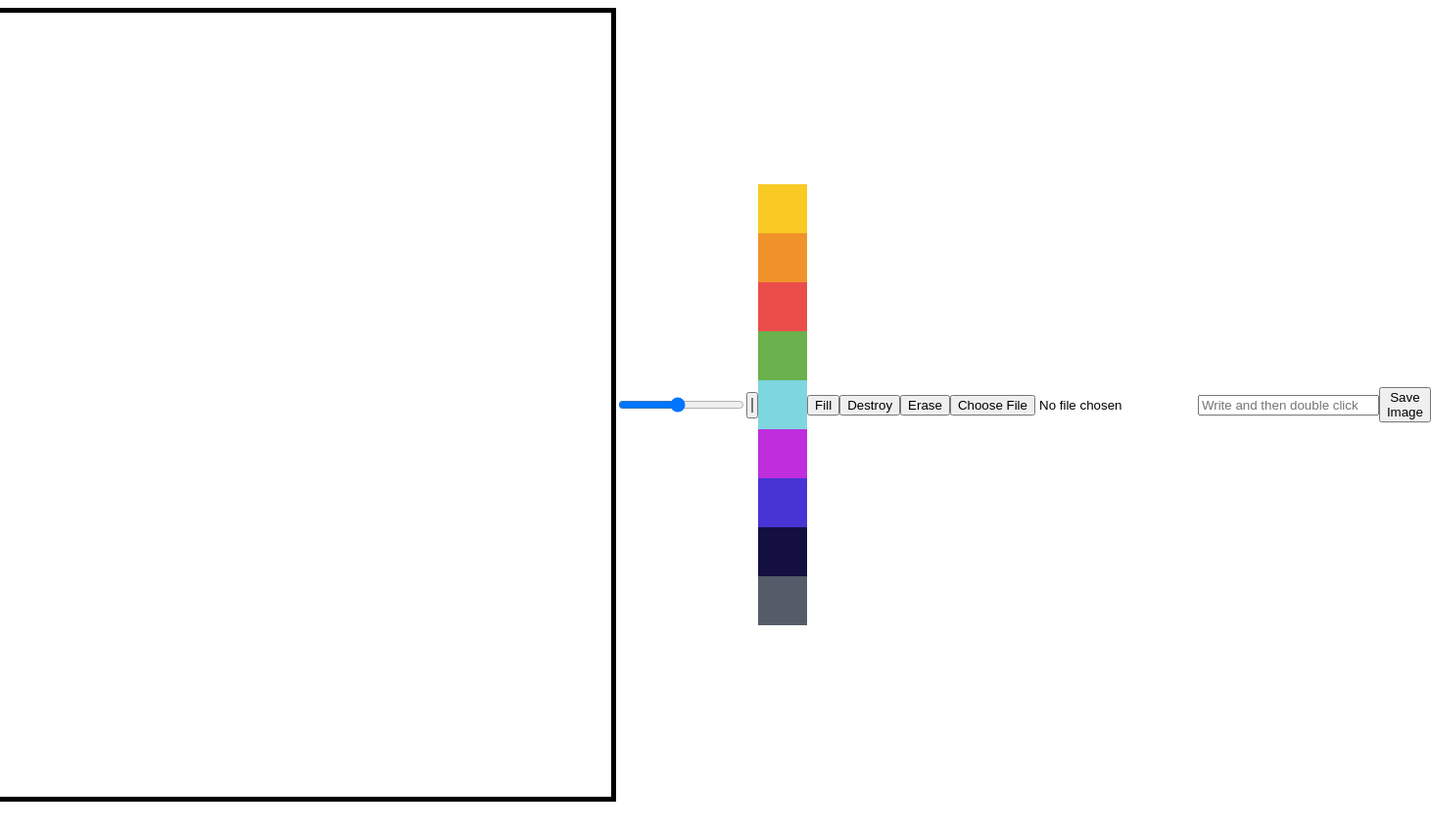
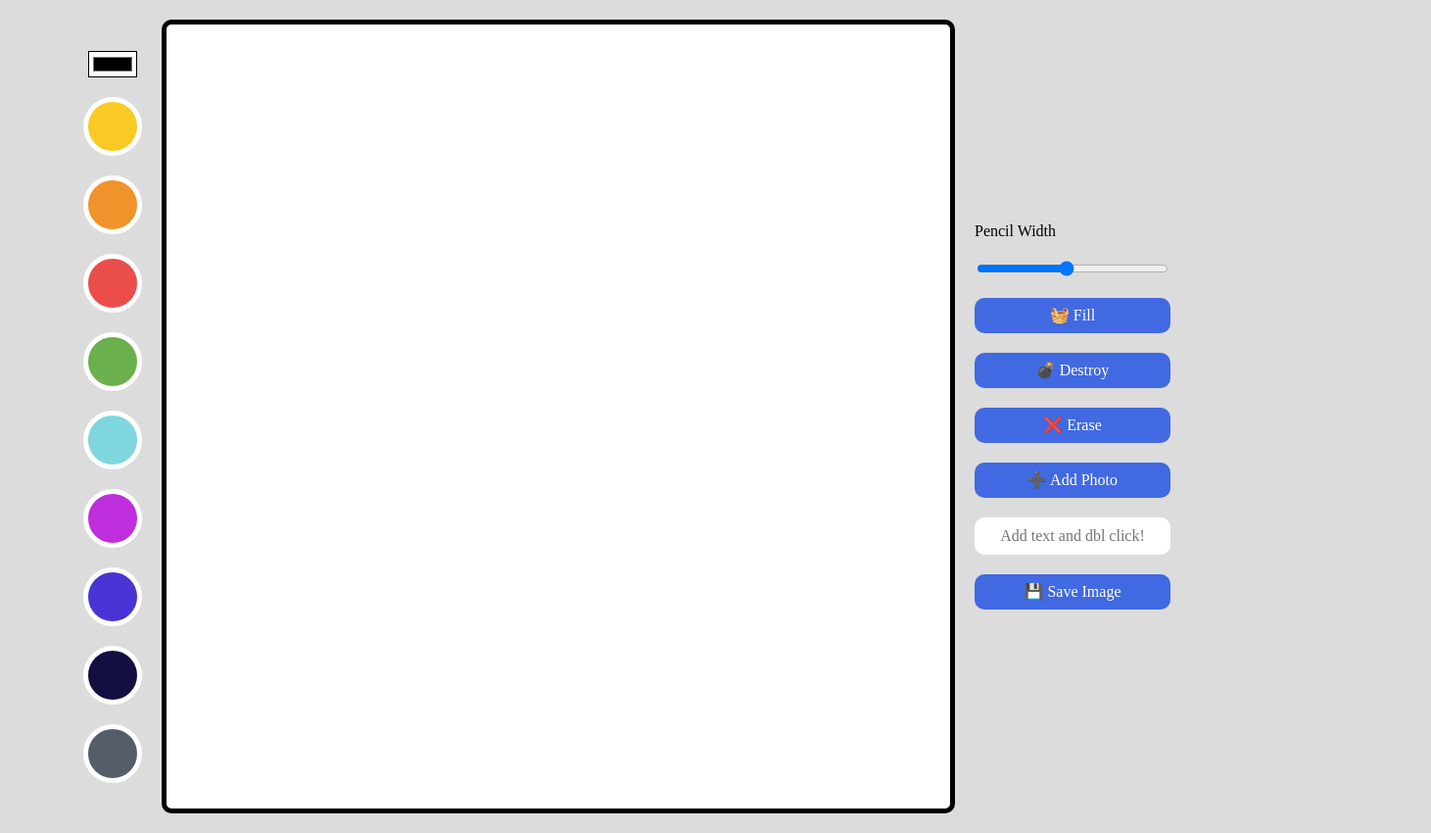
Before and after one commit to sweetandsourkiss/canvas, a plain HTML site: page index.html in a window 1280 px wide. Shown: the whole page at 98% size, 1461 px wide, since content can reach past the window. Before the commit the page ends 826 px from the top, so only its background shows below. Drawn offline with Linux system fonts and the light colour scheme.

Commit message:
[+] Completed

```diff
--- /dev/null
+++ b/css/reset.css
@@ -0,0 +1,48 @@
+/* http://meyerweb.com/eric/tools/css/reset/
+   v2.0 | 20110126
+   License: none (public domain)
+*/
+
+html, body, div, span, applet, object, iframe,
+h1, h2, h3, h4, h5, h6, p, blockquote, pre,
+a, abbr, acronym, address, big, cite, code,
+del, dfn, em, img, ins, kbd, q, s, samp,
+small, strike, strong, sub, sup, tt, var,
+b, u, i, center,
+dl, dt, dd, ol, ul, li,
+fieldset, form, label, legend,
+table, caption, tbody, tfoot, thead, tr, th, td,
+article, aside, canvas, details, embed,
+figure, figcaption, footer, header, hgroup,
+menu, nav, output, ruby, section, summary,
+time, mark, audio, video {
+	margin: 0;
+	padding: 0;
+	border: 0;
+	font-size: 100%;
+	font: inherit;
+	vertical-align: baseline;
+}
+/* HTML5 display-role reset for older browsers */
+article, aside, details, figcaption, figure,
+footer, header, hgroup, menu, nav, section {
+	display: block;
+}
+body {
+	line-height: 1;
+}
+ol, ul {
+	list-style: none;
+}
+blockquote, q {
+	quotes: none;
+}
+blockquote:before, blockquote:after,
+q:before, q:after {
+	content: '';
+	content: none;
+}
+table {
+	border-collapse: collapse;
+	border-spacing: 0;
+}
--- a/css/style.css
+++ b/css/style.css
@@ -1,7 +1,21 @@
+@import "reset.css";
+
+body {
+  display: flex;
+  gap: 20px;
+  justify-content: space-between;
+  align-items: flex-start;
+  background-color: gainsboro;
+  padding: 20px;
+}
 canvas {
   width: 800px;
   height: 800px;
   border: 5px solid black;
+  background-color: white;
+  border-radius: 10px;
+  font-family: system-ui, -apple-system, BlinkMacSystemFont, "Segoe UI", Roboto,
+    Oxygen, Ubuntu, Cantarell, "Open Sans", "Helvetica Neue", sans-serif;
 }
 
 body {
@@ -9,9 +23,60 @@ body {
   justify-content: center;
   align-items: center;
 }
-
+.btns {
+  display: flex;
+  flex-direction: column;
+  gap: 20px;
+}
+.color-options {
+  display: flex;
+  flex-direction: column;
+  gap: 20px;
+  align-items: center;
+}
 .color-option {
   width: 50px;
   height: 50px;
+  border-radius: 50%;
   cursor: pointer;
+  border: 5px solid white;
+  transition: transform ease-in-out 0.1s;
 }
+.color-option:hover {
+  transform: scale(1.2);
+}
+
+input#color {
+  background-color: white;
+}
+
+button,
+label {
+  all: unset;
+  padding: 10px 0px;
+  text-align: center;
+  background-color: royalblue;
+  color: white;
+  font-weight: 500;
+  cursor: pointer;
+  border-radius: 10px;
+  transform: opacity linear 0.1s;
+}
+
+button:hover,
+label:hover {
+  opacity: 0.85;
+}
+
+input#file {
+  display: none;
+}
+
+input#text {
+  all: unset;
+  padding: 10px 0px;
+  border-radius: 10px;
+  font-weight: 500;
+  text-align: center;
+  background-color: white;
+}
--- a/index.html
+++ b/index.html
@@ -8,18 +8,8 @@
     <link rel="stylesheet" href="./css/style.css" />
   </head>
   <body>
-    <canvas></canvas>
-    <input
-      id="line-width"
-      type="range"
-      min="1"
-      ,
-      max="15"
-      value="7.5"
-      step="0.1"
-    />
-    <input type="color" id="color" />
-    <div>
+    <div class="color-options">
+      <input type="color" id="color" />
       <div
         class="color-option"
         style="background-color: #f9ca24"
@@ -66,12 +56,27 @@
         data-color="#535c68"
       ></div>
     </div>
-    <button id="mode-btn">Fill</button>
-    <button id="destroy-btn">Destroy</button>
-    <button id="eraser-btn">Erase</button>
-    <input type="file" accept="image/*" id="file" />
-    <input type="text" placeholder="Write and then double click" id="text" />
-    <button id="save">Save Image</button>
+    <canvas></canvas>
+    <div class="btns">
+      <span>Pencil Width</span>
+      <input
+        id="line-width"
+        type="range"
+        min="1"
+        ,
+        max="15"
+        value="7.5"
+        step="0.1"
+      />
+      <button id="mode-btn">🧺 Fill</button>
+      <button id="destroy-btn">💣 Destroy</button>
+      <button id="eraser-btn">❌ Erase</button>
+      <label for="file"
+        >➕ Add Photo<input type="file" accept="image/*" id="file"
+      /></label>
+      <input type="text" placeholder="Add text and dbl click!" id="text" />
+      <button id="save">💾 Save Image</button>
+    </div>
     <script src="./js/app.js"></script>
   </body>
 </html>
--- a/js/app.js
+++ b/js/app.js
@@ -55,10 +55,10 @@ function onColorClick(event) {
 function onModeClick() {
   if (isFilling) {
     isFilling = false;
-    modeBtn.innerText = "Fill";
+    modeBtn.innerText = "🧺 Fill";
   } else {
     isFilling = true;
-    modeBtn.innerText = "Draw";
+    modeBtn.innerText = "🍡 Draw";
   }
 }
 function onCanvasClick() {
@@ -67,8 +67,10 @@ function onCanvasClick() {
   }
 }
 function onDestroyBtn() {
-  ctx.fillStyle = "white";
-  ctx.fillRect(0, 0, CANVAS_WIDTH, CANVAS_HEIGHT);
+  if (confirm("Are you serious??")) {
+    ctx.fillStyle = "white";
+    ctx.fillRect(0, 0, CANVAS_WIDTH, CANVAS_HEIGHT);
+  }
 }
 function onEraserClick() {
   ctx.strokeStyle = "white";
```
Also changed, not shown: 1 other file.
